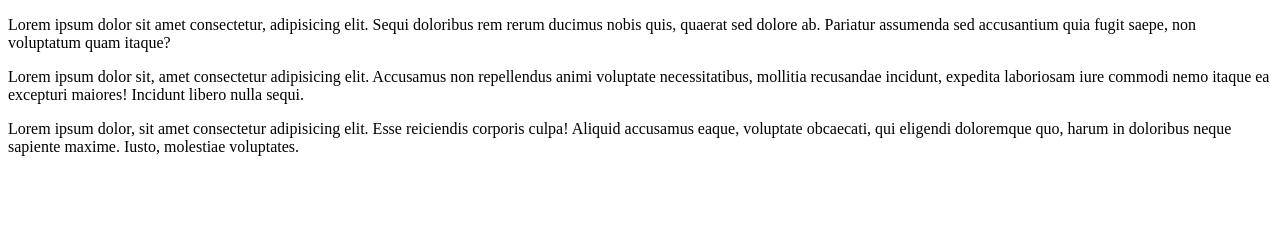
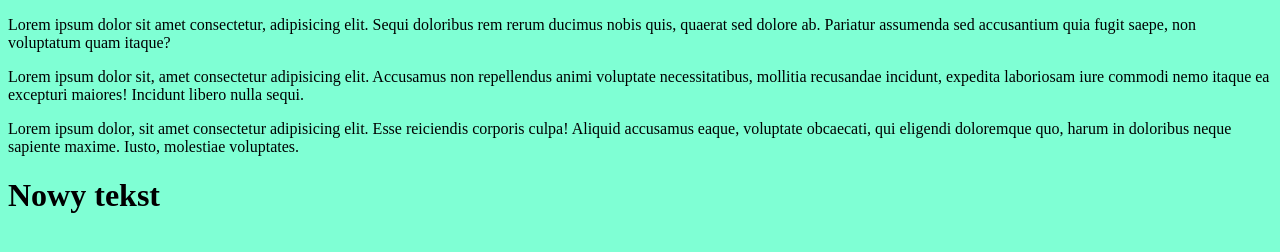
Before and after one commit to adamzebr010/wsb-zajecia, a plain HTML site: page index.html in a window 1280 px wide. Drawn offline with Linux system fonts and the light colour scheme.

Commit message:
dodaj background color

```diff
--- a/index.html
+++ b/index.html
@@ -5,10 +5,17 @@
     <meta http-equiv="X-UA-Compatible" content="IE=edge">
     <meta name="viewport" content="width=device-width, initial-scale=1.0">
     <title>Document</title>
+    <style>
+        body
+        {
+            background-color: aquamarine;
+        }
+    </style>
 </head>
 <body>
     <p>Lorem ipsum dolor sit amet consectetur, adipisicing elit. Sequi doloribus rem rerum ducimus nobis quis, quaerat sed dolore ab. Pariatur assumenda sed accusantium quia fugit saepe, non voluptatum quam itaque?</p>
     <p>Lorem ipsum dolor sit, amet consectetur adipisicing elit. Accusamus non repellendus animi voluptate necessitatibus, mollitia recusandae incidunt, expedita laboriosam iure commodi nemo itaque ea excepturi maiores! Incidunt libero nulla sequi.</p>
     <p>Lorem ipsum dolor, sit amet consectetur adipisicing elit. Esse reiciendis corporis culpa! Aliquid accusamus eaque, voluptate obcaecati, qui eligendi doloremque quo, harum in doloribus neque sapiente maxime. Iusto, molestiae voluptates.</p>
+<h1> Nowy tekst</h1>
 </body>
 </html>
```
